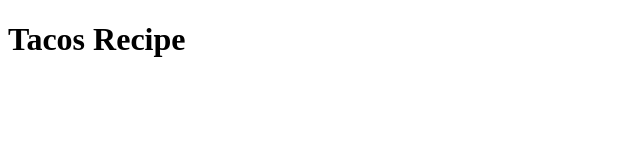
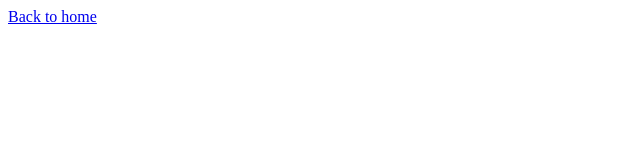
Before and after one commit to jason-fmt/odin-recipes, a plain HTML site: page recipes/tacos.html in a window 1280 px wide. Shown: the whole page, without its empty margins (0-640 px from the left). Drawn offline with Linux system fonts and the light colour scheme.

Commit message:
Add links to switch between home and tacos page

```diff
--- a/recipes/tacos.html
+++ b/recipes/tacos.html
@@ -6,6 +6,6 @@
 		<title>Tacos Recipe</title>
 	</head>
 	<body>
-  <h1>Tacos Recipe</h1>
+    <a href="../index.html">Back to home</a>
 	</body>
 </html>
```
Also changed, not shown: index.html (+1 -0 lines). Lines whose indentation alone changed are shown as unchanged.
